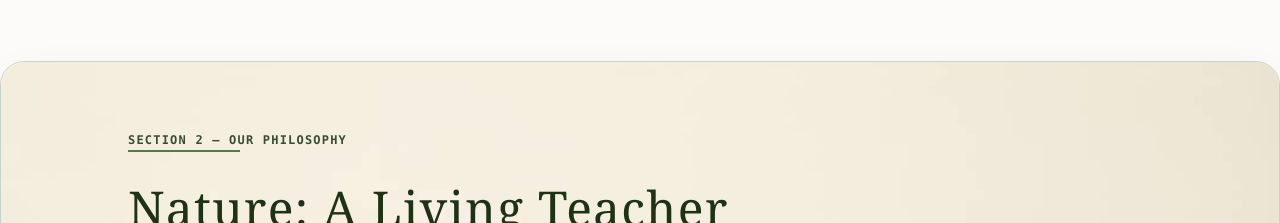
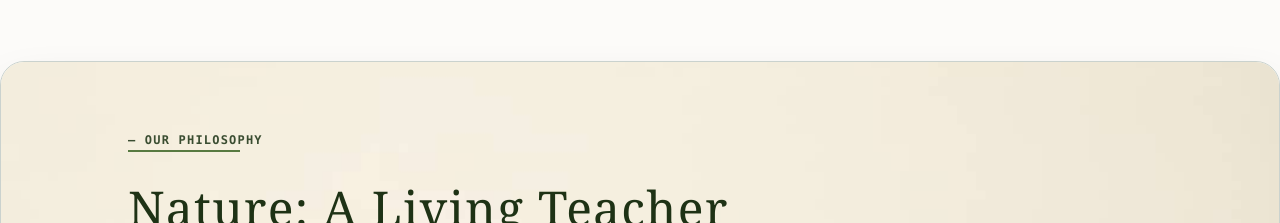
Before and after one commit to nnochirivincent/mch-platform, a React (Vite) app: page /about in a window 1280 px wide. Shown: the part 900-1123 px from the top of the page. Built offline with nearby package versions, Linux system fonts and the light colour scheme.

Commit message:
new commit

```diff
--- a/src/components/About.jsx
+++ b/src/components/About.jsx
@@ -77,7 +77,7 @@ export default function About() {
               {/* Section Header Tag */}
               <div className="space-y-2 text-left">
                 <span className="text-xs font-bold font-mono tracking-widest text-[#3a4d31] uppercase">
-                  SECTION 2 — OUR PHILOSOPHY
+                 — OUR PHILOSOPHY
                 </span>
                 <div className="h-[2px] w-28 bg-[#587a41]"></div>
               </div>
```
